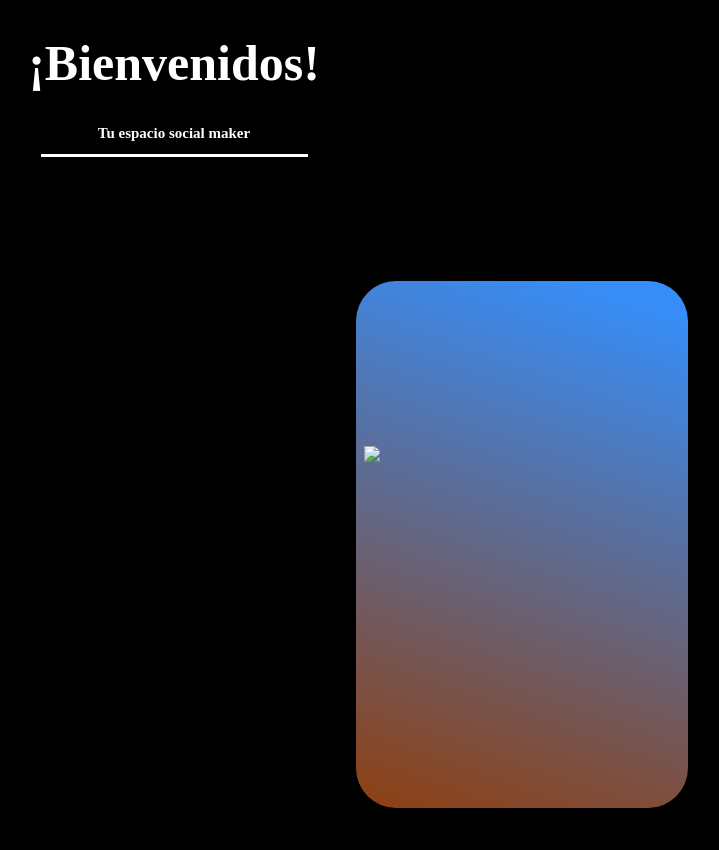
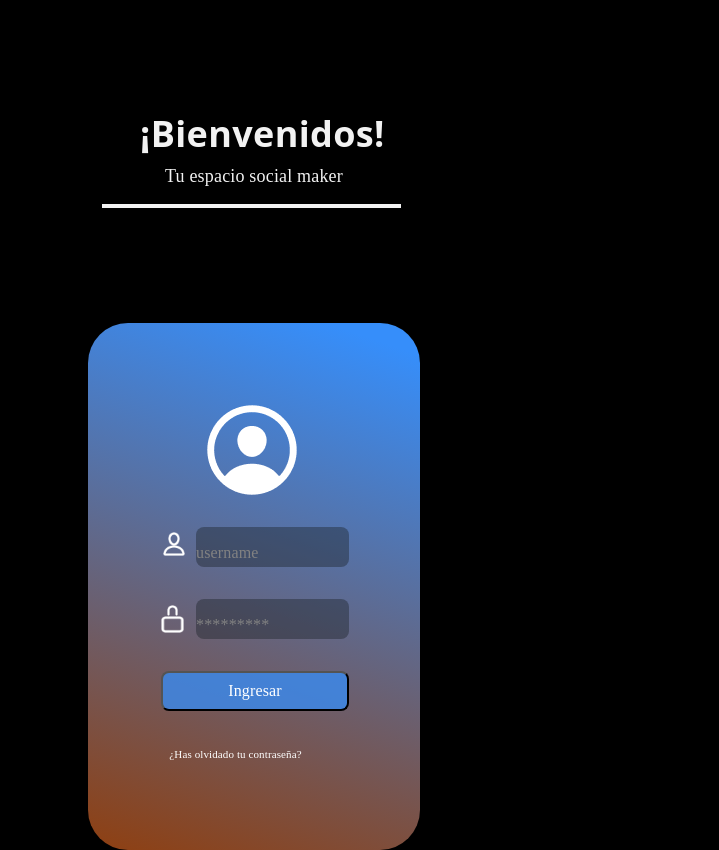
Before and after one commit to cesdur/app_web, a plain HTML site: page index.html in a window 1280 px wide. Shown: the whole page, without its empty margins (466-1185 px from the left). Before the commit the page ends 808 px from the top, so only its background shows below. Drawn offline with Linux system fonts and the light colour scheme.

Commit message:
primera versión login

```diff
--- a/css/style.css
+++ b/css/style.css
@@ -5,16 +5,57 @@ body {
 
 /*Título: bienvenidos*/
 .bienvenidos {
-    color: #ffffff;
-    font-size: 50px;
-    width: 300px;
+    position: absolute;
+    width: 227px;
+    height: 49px;
+    left: 606px;
+    top: 85px;
+
+    font-family: Open Sans;
+    font-style: normal;
+    font-weight: bold;
+    font-size: 36px;
+    line-height: 49px;
+
+    /* identical to box height */
+    text-align: center;
+    letter-spacing: 0.01em;
+
+    color: #F2F2F2;
+
 }
 
 /*Subtítulo: tu espacio social maker*/
 .tu_espacio {
-    color: #ffffff;
-    font-size: 15px;
-    width: 250px;
+    position: absolute;
+    width: 368px;
+    height: 28px;
+    left: 536px;
+    top: 150px;
+
+    font-family: Quicksand;
+    font-style: normal;
+    font-weight: normal;
+    font-size: 18px;
+    line-height: 22px;
+    text-align: center;
+    letter-spacing: 0.01em;
+
+    color: #F2F2F2;
+
+}
+
+/* línea */
+
+.linea {
+    position: absolute;
+    width: 295px;
+    height: 0px;
+    left: 568px;
+    top: 196px;
+
+    border: 2px solid #F2F2F2;
+
 }
 
 /* Rectangulo_login*/
@@ -22,8 +63,9 @@ body {
     position: absolute;
     width: 332px;
     height: 527px;
-    left: 822px;
-    top: 281px;
+    left: 554px;
+    top: 323px;
+
 
     background: linear-gradient(199.29deg, #368EFA 5.04%, rgba(252, 115, 36, 0.56) 98.75%);
     border-radius: 40px;
@@ -32,12 +74,131 @@ body {
 /* icono_person_login*/
 .icono_person {
     position: absolute;
-    width: 89,38px;
+    width: 110px;
     height: 110px;
-    left: 822px;
-    top: 281px;
-    position: relative;
+    left: 663px;
+    top: 395px;
+}
 
+.vector_username {
+    position: absolute;
+    width: 12px;
+    height: 14px;
+    left: 634px;
+    top: 532px;
+}
 
+.vector1_username {
+    position: absolute;
+    width: 26;
+    height: 11px;
+    left: 629px;
+    top: 545px;
+}
 
+.caja_texto {
+    position: absolute;
+    width: 153px;
+    height: 40px;
+    left: 662px;
+    top: 527px;
+
+    background: rgba(24, 31, 37, 0.4);
+    border-radius: 8px;
 }
+
+.candado{
+    position: absolute;
+    height: 11px;
+    width: 11px;
+    left: 633px;
+    top: 605px;
+    border-radius: 0px;
+}
+
+.candado_1 {
+    position: absolute;
+    height: 17px;
+    width: 23px;
+    left: 627px;
+    top: 616px;
+    border-radius: 0px;
+}
+
+.caja_texto_02 {
+    position: absolute;
+    height: 40px;
+    width: 153px;
+    left: 662px;
+    top: 599px;
+
+    border-radius: 8px;
+    background: rgba(24, 31, 37, 0.4);
+    border-radius: 8px;
+}
+
+.texto_username {
+    height: 22px;
+    width: 86px;
+    left: 668px;
+    top: 536px;
+    border-radius: nullpx;
+
+    font-family: Quicksand;
+    font-style: normal;
+    font-weight: normal;
+    font-size: 16px;
+    line-height: 20px;
+    letter-spacing: 0.01em;
+
+    color: #828282;
+}
+
+.clave {
+    font-family: Quicksand;
+    font-style: normal;
+    font-weight: normal;
+    font-size: 16px;
+    line-height: 20px;
+    letter-spacing: 0.01em;
+
+    color: #828282;
+}
+.b_ingresar {
+
+    position: absolute;
+    width: 188px;
+    height: 40px;
+    left: 627px;
+    top: 671px;
+
+    font-family: Quicksand;
+    font-style: normal;
+    font-weight: normal;
+    font-size: 16px;
+    line-height: 20px;
+    letter-spacing: 0.01em;
+
+    color: #FFFFFF;
+
+    background: rgba(54, 142, 250, 0.75);
+    border-radius: 8px;
+}
+
+.recordar_clave {
+    position: absolute;
+    width: 191px;
+    height: 19px;
+    left: 606px;
+    top: 736px;
+
+    font-family: Quicksand;
+    font-style: normal;
+    font-weight: normal;
+    font-size: 11px;
+    line-height: 14px;
+    text-align: center;
+    letter-spacing: 0.01em;
+
+    color: #FFFFFF;
+}
--- a/index.html
+++ b/index.html
@@ -22,7 +22,9 @@
     </div>
 
     <!-- linea -->
-    <hr color="#ffffff" size="3" width="265">
+    <div>
+    <hr class="linea"/>
+    </div>
 
     <!-- Rectangulo_login-->
     <div>
@@ -36,6 +38,32 @@
         <img class="icono_person" src="iconos_login/person-circle-outline.png"/>
     </div>
 
+    <!-- Vectores username, caja de texto, texto -->
+    <div>
+        <img class="vector_username" src="iconos_login/vector.png"/>
+        <img class="vector1_username" src="iconos_login/vector-1.png"/>
+        <rect class="caja_texto"/>
+        <p class="texto_username">username</p>
+    </div>
+
+    <!-- Icono candad, caja texto y contraseña (Keyword)-->
+    <div>
+        <img class="candado" src="iconos_login/candado.png"/>
+        <img class="candado_1" src="iconos_login/candado-2.png"/>
+        <rect class="caja_texto_02"/>
+        <p class="clave">*********</p>
+    </div>
+
+    <!-- Botón ingresar-->
+    <div>
+        <button class="b_ingresar">Ingresar</button>
+    </div>
+
+    <!-- Enlace para recordar contraseña-->
+    <div>
+        <p class="recordar_clave">¿Has olvidado tu contraseña?</p>
+    </div>
+
 
 </body>
 </html>
```
Also changed, not shown: iconos_login/caja_texto.png (added), iconos_login/candado-2.png (added), iconos_login/candado.png (added), iconos_login/person-circle-outline.png (added), iconos_login/vector-1.png (added), iconos_login/vector.png (added), img_desarrollo/img_desarrollo_app.png (added).
